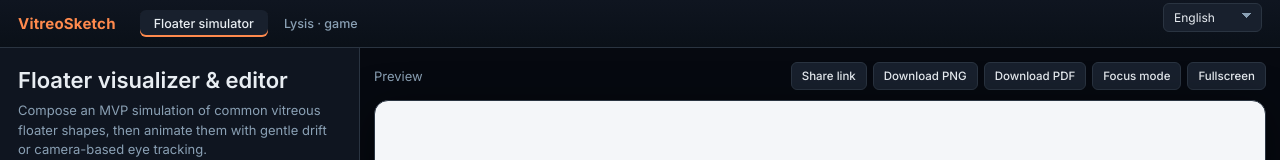
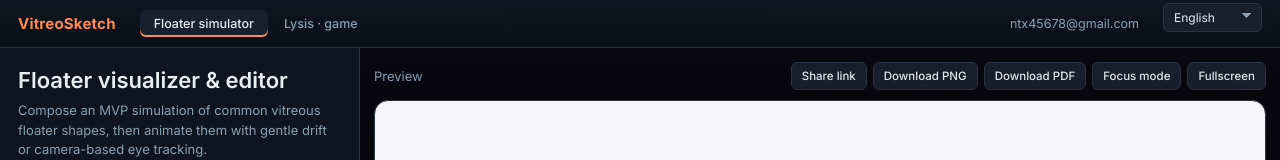
Before and after one commit to GavrishPavel/vitreosketch-v2, a plain HTML site: page index.html in a window 1280 px wide. Shown: the top 160 px of the page. Drawn offline with nearby package versions, Linux system fonts and the light colour scheme.

Commit message:
Add contact email to top navigation

```diff
--- a/index.html
+++ b/index.html
@@ -17,6 +17,7 @@
       <a href="./lysis/" data-i18n="navLysis">Lysis · game</a>
     </nav>
     <div class="topbar-spacer"></div>
+    <a class="contact-link" href="mailto:ntx45678@gmail.com">ntx45678@gmail.com</a>
     <label class="lang-picker" for="languageSelect">
       <span class="sr-only">Язык</span>
       <select id="languageSelect" aria-label="Language selector"></select>
--- a/lysis/styles.css
+++ b/lysis/styles.css
@@ -66,6 +66,13 @@ body {
   box-shadow: inset 0 -2px 0 var(--accent);
 }
 .topbar-spacer { flex: 1; }
+.contact-link {
+  color: var(--text-dim);
+  text-decoration: none;
+  font-size: 12.5px;
+  white-space: nowrap;
+}
+.contact-link:hover { color: var(--text); }
 .topbar .lang-picker { display: inline-flex; align-items: center; max-width: 140px; }
 .topbar .lang-picker select {
   width: 100%;
--- a/styles.css
+++ b/styles.css
@@ -69,6 +69,15 @@ button, input, select { font: inherit; }
   box-shadow: inset 0 -2px 0 var(--accent);
 }
 .topbar-spacer { flex: 1; }
+.contact-link {
+  color: var(--muted);
+  text-decoration: none;
+  font-size: 12.5px;
+  white-space: nowrap;
+}
+.contact-link:hover {
+  color: var(--text);
+}
 .topbar .lang-picker { max-width: 140px; }
 .topbar .lang-picker select {
   width: 100%;
```
Also changed, not shown: lysis/index.html (+1 -0 lines).
